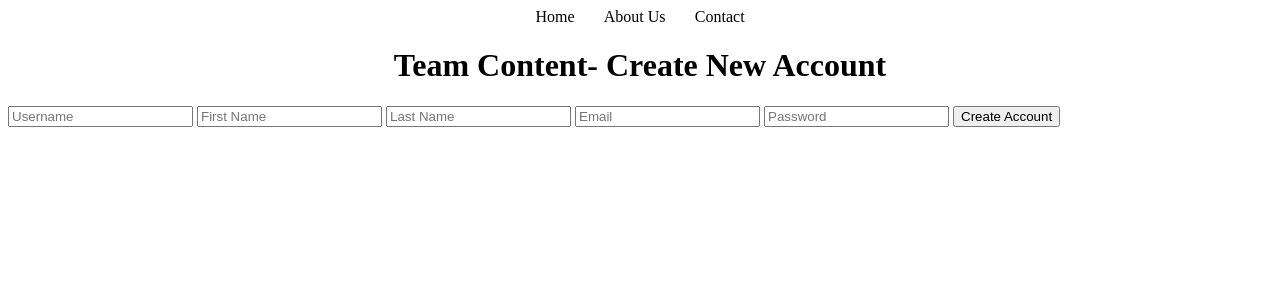
After one commit to NeumontJack/TeamContent, a PHP site: page /CreateUser.php in a window 1280 px wide. The commit adds this page. Shown: the top 300 px of the page. Run offline with PHP 8.4, Linux system fonts and the light colour scheme.

Commit message:
Basic login and create user

```diff
--- /dev/null
+++ b/CreateUser.php
@@ -0,0 +1,32 @@
+<?php
+
+include("HeaderPage.php");
+include("Menu.php");
+
+$PageTitle = "Create New Account";
+
+?>
+
+<h1 class="pageTitle"><?php echo $WebTitle . "- " . $PageTitle ?></h1>
+
+
+<input id="uName" type="text" placeholder="Username" />
+<input id="fname" type="text" placeholder="First Name" />
+<input id="lname" type="text" placeholder="Last Name" />
+<input id="email" type="text" placeholder="Email" />
+<input id="pass" type="text" placeholder="Password" />
+<button id="credSubmit" onclick="createUser()">Create Account</button>
+
+<script>
+
+
+
+</script>
+
+
+
+<?php
+
+include("FooterPage.php");
+
+?>
--- a/Menu.php
+++ b/Menu.php
@@ -4,12 +4,12 @@
 
 <div class="mainDiv">
     <div class="innerDivs">
-        <a href="index.php">Home</a>
+        <a class="menuLink" href="index.php">Home</a>
     </div>
     <div class="innerDivs">
-        <a href="AboutPage.php">About Us</a>
+        <a class="menuLink" href="AboutPage.php">About Us</a>
     </div>
     <div class="innerDivs">
-        <a href="ContactPage.php">Contact</a>
+        <a class="menuLink" href="ContactPage.php">Contact</a>
     </div>
 </div>
--- a/StyleSheet.css
+++ b/StyleSheet.css
@@ -11,7 +11,7 @@ body {
     margin-right: 1%;
 }
 
-a {
+.menuLink {
     text-decoration: none;
     color: black;
 }
```
Also changed, not shown: index.php (+12 -3 lines).
